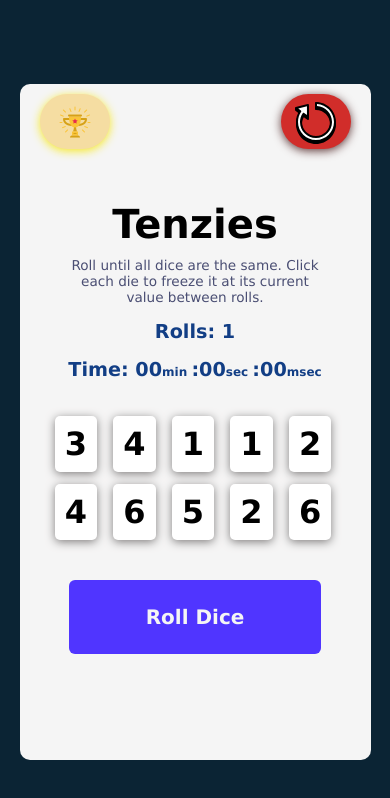
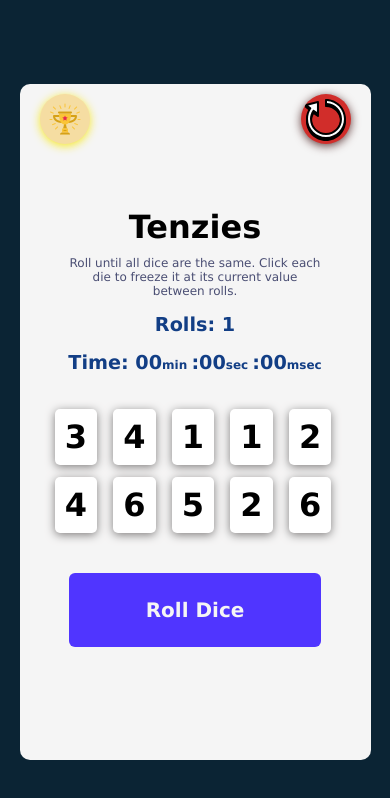
Before and after one commit to TeacherBCode/Tenzies-Game, a React (Vite) app: page / in a window 390 px wide. Shown: the top 798 px of the page. Built offline with nearby package versions, Linux system fonts and the light colour scheme.

Commit message:
Small Screen Size update

```diff
--- a/src/index.css
+++ b/src/index.css
@@ -256,3 +256,37 @@ h3{
   }
 
 }
+
+/*############################################################*/
+/*################## Media Query Section smaller width Res Phone ###################*/
+
+
+
+@media (max-width : 400px){
+  #game-info h1{
+    font-size: 2rem;
+  }
+  #game-info p{
+    width: 90%;
+    font-size: 0.75rem;
+  }
+
+
+  .restart{
+    width: 50px;
+    height: 50px;
+  }
+
+  .restart:hover{
+    width:55px;
+  }
+
+  .high-score{
+    width: 50px;
+    height: 50px;
+  }
+
+  .high-score:hover{
+    width:55px;
+  }
+}
```
